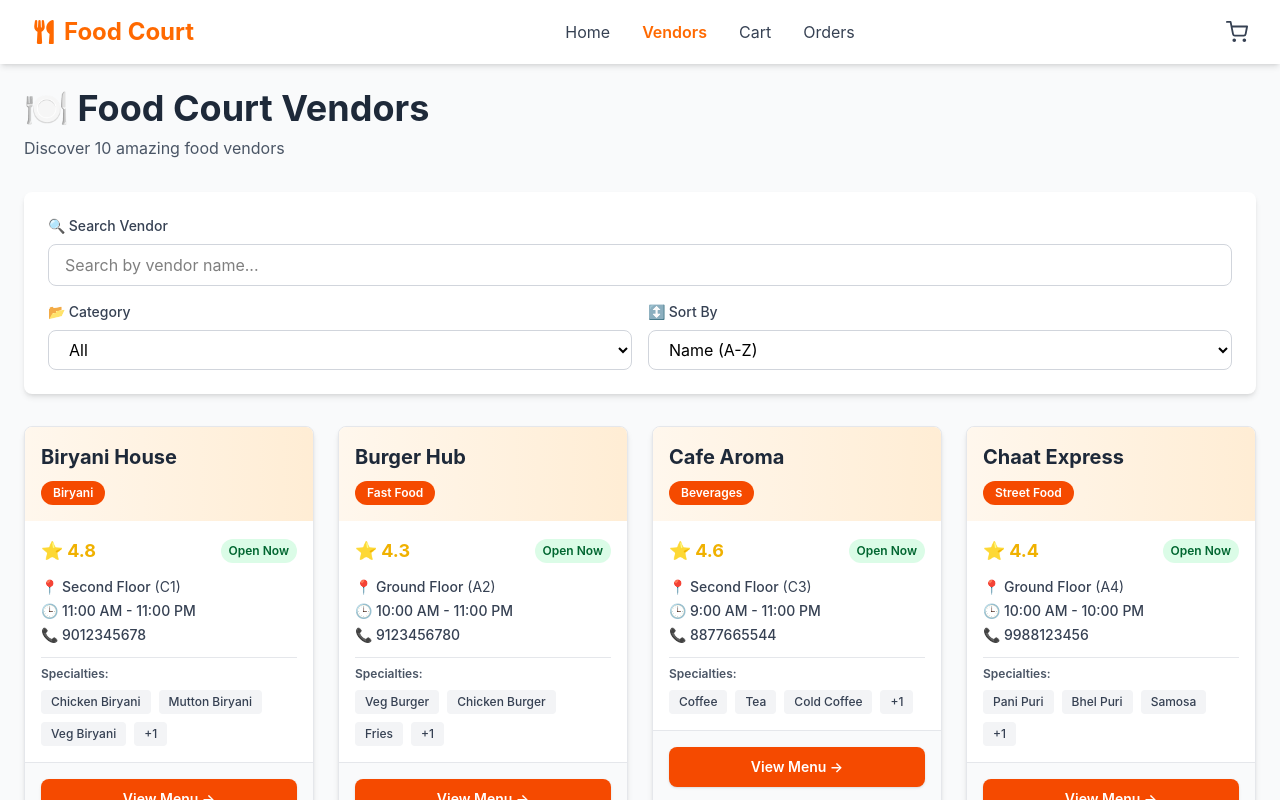
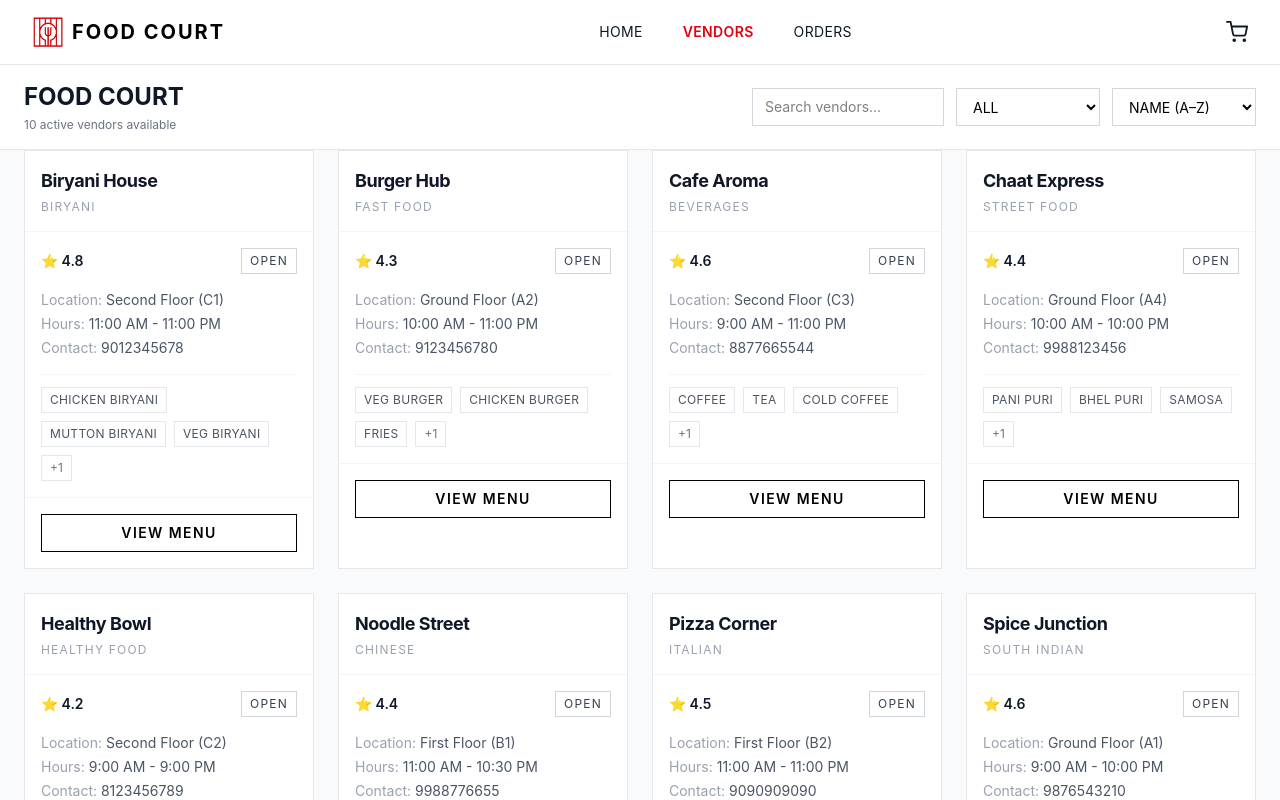
Before and after one commit to karthikjayappa/foodcourt-ui, a React (Vite) app: page /vendors in a window 1280 px wide. Shown: the top 800 px of the page. Built offline with nearby package versions, Linux system fonts and the light colour scheme.

Commit message:
some UI is changed and logo is added

```diff
--- a/src/components/common/Navbar.jsx
+++ b/src/components/common/Navbar.jsx
@@ -2,62 +2,61 @@ import { useState } from "react";
 import { NavLink } from "react-router-dom";
 import { FaUtensils } from "react-icons/fa";
 import { FiMenu, FiX, FiShoppingCart } from "react-icons/fi";
+import logo from "../../assets/logo1.png";
 
 const Navbar = () => {
   const [isMenuOpen, setIsMenuOpen] = useState(false);
 
+  // Removed the Cart object from here
   const navItems = [
     { label: "Home", path: "/" },
     { label: "Vendors", path: "/vendors" },
-    { label: "Cart", path: "/cart" },
     { label: "Orders", path: "/orders" },
   ];
 
   const linkClasses = ({ isActive }) =>
-    `transition-colors duration-200 ${
+    `transition-colors duration-200 tracking-wide uppercase text-sm ${
       isActive
-        ? "text-orange-500 font-semibold"
-        : "text-gray-700 hover:text-orange-500"
+        ? "text-[#E50010] font-semibold"
+        : "text-gray-900 hover:text-[#E50010]"
     }`;
 
   return (
-    <nav className="sticky top-0 z-50 bg-white shadow-md">
+    <nav className="sticky top-0 z-50 bg-white border-b border-gray-200">
       <div className="max-w-7xl mx-auto px-4 sm:px-6 lg:px-8">
         <div className="flex justify-between items-center h-16">
-          {/* Logo */}
+
           <NavLink
             to="/"
-            className="flex items-center gap-2 text-2xl font-bold text-orange-500"
+            className="flex items-center gap-2 text-xl font-bold text-black tracking-widest"
           >
-            <FaUtensils />
-            <span>Food Court</span>
+            <img src={logo} alt="Food Court" className="h-8 w-8 object-contain" />
+            <span>FOOD COURT</span>
           </NavLink>
 
           {/* Desktop Navigation */}
-          <div className="hidden md:flex items-center gap-8">
+          <div className="hidden md:flex items-center gap-10">
             {navItems.map((item) => (
-              <NavLink
-                key={item.path}
-                to={item.path}
-                className={linkClasses}
-              >
+              <NavLink key={item.path} to={item.path} className={linkClasses}>
                 {item.label}
               </NavLink>
             ))}
           </div>
 
-          {/* Cart Icon + Mobile Menu */}
-          <div className="flex items-center gap-4">
+          {/* Right Side */}
+          <div className="flex items-center gap-5">
+
+            {/* Cart Icon */}
             <NavLink
               to="/cart"
-              className="relative text-gray-700 hover:text-orange-500 transition-colors"
+              className="text-gray-900 hover:text-[#E50010] transition-colors"
             >
               <FiShoppingCart size={22} />
             </NavLink>
 
             {/* Mobile Menu Button */}
             <button
-              className="md:hidden text-gray-700"
+              className="md:hidden text-gray-900"
               onClick={() => setIsMenuOpen(!isMenuOpen)}
             >
               {isMenuOpen ? <FiX size={24} /> : <FiMenu size={24} />}
@@ -65,15 +64,15 @@ const Navbar = () => {
           </div>
         </div>
 
-        {/* Mobile Navigation */}
+        {/* Mobile Menu */}
         {isMenuOpen && (
-          <div className="md:hidden border-t border-gray-200 py-3">
-            <div className="flex flex-col space-y-3">
+          <div className="md:hidden border-t border-gray-200 py-4">
+            <div className="flex flex-col space-y-4">
               {navItems.map((item) => (
                 <NavLink
                   key={item.path}
+                  onClick={() => setIsMenuOpen(false)}
                   to={item.path}
-                  onClick={() => setIsMenuOpen(false)}
                   className={linkClasses}
                 >
                   {item.label}
--- a/src/components/vendor/vendorCard.jsx
+++ b/src/components/vendor/vendorCard.jsx
@@ -5,61 +5,67 @@ const VendorCard = ({ vendor }) => {
   const navigate = useNavigate();
 
   return (
-    <div className="bg-white rounded-lg shadow-md hover:shadow-xl transition-all duration-300 overflow-hidden border border-gray-200 hover:border-orange-400">
-      {/* Card Header with Category Badge */}
-      <div className="bg-gradient-to-r from-orange-50 to-orange-100 p-4">
-        <h2 className="text-xl font-bold text-gray-800 mb-2">
+    <div className="bg-white border border-gray-200 hover:border-black transition-all duration-300 group">
+
+      {/* HEADER */}
+      <div className="p-4 border-b border-gray-100">
+        <h2 className="text-lg font-bold text-gray-900 tracking-tight group-hover:text-[#E50010] transition-colors">
           {vendor.name}
         </h2>
-        <span className="inline-block bg-orange-600 text-white text-xs px-3 py-1 rounded-full font-semibold">
+
+        <p className="text-xs uppercase tracking-widest text-gray-400 mt-1">
           {vendor.category}
-        </span>
+        </p>
       </div>
 
-      {/* Card Body */}
-      <div className="p-4 space-y-3">
-        {/* Rating & Status */}
+      {/* BODY */}
+      <div className="p-4 space-y-4">
+
+        {/* Rating + Status */}
         <div className="flex items-center justify-between">
-          <span className="text-yellow-500 font-bold text-lg">
+          <span className="text-sm font-semibold text-gray-900">
             ⭐ {vendor.rating.toFixed(1)}
           </span>
+
           {vendor.isActive && (
-            <span className="text-xs bg-green-100 text-green-800 px-2 py-1 rounded-full font-semibold">
-              Open Now
+            <span className="text-xs uppercase tracking-widest border border-gray-300 px-2 py-1 text-gray-700">
+              Open
             </span>
           )}
         </div>
 
-        {/* Location & Details */}
-        <div className="space-y-1 text-sm text-gray-700">
+        {/* DETAILS */}
+        <div className="space-y-1 text-sm text-gray-600">
           <p>
-            📍 <span className="font-medium">{vendor.location}</span> (
-            {vendor.stallNumber})
+            <span className="text-gray-400">Location:</span>{" "}
+            {vendor.location} ({vendor.stallNumber})
           </p>
+
           <p>
-            🕒 <span className="font-medium">{vendor.openingHours}</span>
+            <span className="text-gray-400">Hours:</span>{" "}
+            {vendor.openingHours}
           </p>
+
           <p>
-            📞 <span className="font-medium">{vendor.phone}</span>
+            <span className="text-gray-400">Contact:</span>{" "}
+            {vendor.phone}
           </p>
         </div>
 
-        {/* Cuisine Tags */}
-        <div className="pt-2 border-t border-gray-200">
-          <p className="text-xs font-semibold text-gray-600 mb-2">
-            Specialties:
-          </p>
+        {/* CUISINE */}
+        <div className="pt-3 border-t border-gray-100">
           <div className="flex flex-wrap gap-2">
             {vendor.cuisine.slice(0, 3).map((item, index) => (
               <span
                 key={index}
-                className="bg-gray-100 text-gray-700 px-2.5 py-1 rounded text-xs font-medium hover:bg-orange-100 hover:text-orange-700 transition-colors"
+                className="text-xs border border-gray-200 px-2 py-1 text-gray-600 uppercase tracking-wide hover:border-black hover:text-black transition"
               >
                 {item}
               </span>
             ))}
+
             {vendor.cuisine.length > 3 && (
-              <span className="bg-gray-100 text-gray-700 px-2.5 py-1 rounded text-xs font-medium">
+              <span className="text-xs border border-gray-200 px-2 py-1 text-gray-500">
                 +{vendor.cuisine.length - 3}
               </span>
             )}
@@ -67,14 +73,16 @@ const VendorCard = ({ vendor }) => {
         </div>
       </div>
 
-      {/* Card Footer */}
-      <div className="bg-gray-50 p-4 border-t border-gray-200">
+      {/* FOOTER */}
+      <div className="p-4 border-t border-gray-100 bg-white">
+
         <button
           onClick={() => navigate(`/vendor/${vendor.id}`)}
-          className="w-full bg-orange-600 hover:bg-orange-700 active:bg-orange-800 text-white py-2.5 rounded-lg transition-all font-semibold text-sm shadow-sm hover:shadow-md"
+          className="w-full border border-black text-black py-2 text-sm uppercase tracking-widest font-semibold hover:bg-black hover:text-white transition-all"
         >
-          View Menu →
+          View Menu
         </button>
+
       </div>
     </div>
   );
--- a/src/pages/VendorDetails.jsx
+++ b/src/pages/VendorDetails.jsx
@@ -10,19 +10,18 @@ const VendorDetails = () => {
   const { addToCart } = useContext(CartContext);
   const [selectedCategory, setSelectedCategory] = useState("All");
 
-  // Find vendor
   const vendor = vendors.find((v) => v.id === parseInt(vendorId));
 
   if (!vendor) {
     return (
       <div className="min-h-screen flex items-center justify-center bg-gray-50">
         <div className="text-center">
-          <h2 className="text-2xl font-bold text-gray-800 mb-4">
+          <h2 className="text-2xl font-bold text-gray-900 mb-4">
             Vendor Not Found
           </h2>
           <button
             onClick={() => navigate("/vendors")}
-            className="bg-orange-600 hover:bg-orange-700 text-white px-6 py-2 rounded-lg"
+            className="bg-black hover:bg-gray-900 text-white px-6 py-2"
           >
             Back to Vendors
           </button>
@@ -31,14 +30,9 @@ const VendorDetails = () => {
     );
   }
 
-  // Get vendor's menu items
   const vendorMenu = menuItems.filter((item) => item.vendorId === vendor.id);
-  const categories = [
-    "All",
-    ...new Set(vendorMenu.map((item) => item.category)),
-  ];
+  const categories = ["All", ...new Set(vendorMenu.map((item) => item.category))];
 
-  // Filter items by category
   const filteredItems = vendorMenu.filter(
     (item) => selectedCategory === "All" || item.category === selectedCategory
   );
@@ -51,67 +45,77 @@ const VendorDetails = () => {
       vendorId: vendor.id,
       vendorName: vendor.name,
     });
-    alert(`${item.name} added to cart!`);
   };
 
   return (
     <div className="min-h-screen bg-gray-50">
-      {/* Header with Back Button */}
-      <div className="bg-white shadow-sm sticky top-0 z-10">
+
+      <div className="bg-white border-b border-gray-200 sticky top-0 z-10">
         <div className="max-w-7xl mx-auto px-6 py-4 flex items-center justify-between">
           <button
             onClick={() => navigate("/vendors")}
-            className="flex items-center text-orange-600 hover:text-orange-700 font-semibold"
+            className="text-black hover:text-[#E50010] font-semibold transition-colors"
           >
-            ← Back to Vendors
+            ← Back
           </button>
-          <h1 className="text-2xl font-bold text-gray-800">Menu</h1>
-          <div className="w-32"></div>
+
+          <h1 className="text-lg font-bold tracking-widest text-gray-900 uppercase">
+            Menu
+          </h1>
+
+          <div className="w-20"></div>
         </div>
       </div>
 
-      {/* Vendor Info */}
-      <div className="bg-gradient-to-r from-orange-600 to-orange-700 text-white p-8">
+
+      <div className="bg-white border-b border-gray-200 p-8">
         <div className="max-w-7xl mx-auto">
-          <h1 className="text-4xl font-bold mb-2">{vendor.name}</h1>
-          <div className="flex flex-wrap gap-6 text-orange-50">
+          <h1 className="text-4xl font-bold text-gray-900 tracking-tight">
+            {vendor.name}
+          </h1>
+
+          <div className="flex flex-wrap gap-8 mt-4 text-sm text-gray-700">
             <div>
-              <p className="text-sm opacity-90">Category</p>
-              <p className="text-lg font-semibold">{vendor.category}</p>
+              <p className="text-gray-400 uppercase text-xs">Category</p>
+              <p className="font-semibold">{vendor.category}</p>
             </div>
+
             <div>
-              <p className="text-sm opacity-90">Rating</p>
-              <p className="text-lg font-semibold">⭐ {vendor.rating}</p>
+              <p className="text-gray-400 uppercase text-xs">Rating</p>
+              <p className="font-semibold">⭐ {vendor.rating}</p>
             </div>
+
             <div>
-              <p className="text-sm opacity-90">Location</p>
-              <p className="text-lg font-semibold">
+              <p className="text-gray-400 uppercase text-xs">Location</p>
+              <p className="font-semibold">
                 {vendor.location} - {vendor.stallNumber}
               </p>
             </div>
+
             <div>
-              <p className="text-sm opacity-90">Hours</p>
-              <p className="text-lg font-semibold">{vendor.openingHours}</p>
+              <p className="text-gray-400 uppercase text-xs">Hours</p>
+              <p className="font-semibold">{vendor.openingHours}</p>
             </div>
+
             <div>
-              <p className="text-sm opacity-90">Contact</p>
-              <p className="text-lg font-semibold">{vendor.phone}</p>
+              <p className="text-gray-400 uppercase text-xs">Contact</p>
+              <p className="font-semibold">{vendor.phone}</p>
             </div>
           </div>
         </div>
       </div>
 
-      {/* Category Filter */}
-      <div className="max-w-7xl mx-auto px-6 py-8">
-        <div className="flex gap-3 overflow-x-auto pb-4">
+      {/* Categories */}
+      <div className="max-w-7xl mx-auto px-6 py-6">
+        <div className="flex gap-3 overflow-x-auto">
           {categories.map((category) => (
             <button
               key={category}
               onClick={() => setSelectedCategory(category)}
-              className={`px-6 py-2 rounded-full font-semibold whitespace-nowrap transition-all ${
+              className={`px-5 py-2 border text-sm font-semibold uppercase tracking-wide transition-all whitespace-nowrap ${
                 selectedCategory === category
-                  ? "bg-orange-600 text-white shadow-lg"
-                  : "bg-white text-gray-700 border-2 border-gray-200 hover:border-orange-600"
+                  ? "bg-black text-white border-black"
+                  : "bg-white text-gray-800 border-gray-300 hover:border-[#E50010] hover:text-[#E50010]"
               }`}
             >
               {category}
@@ -120,7 +124,7 @@ const VendorDetails = () => {
         </div>
       </div>
 
-      {/* Menu Items Grid */}
+      {/* Items */}
       <div className="max-w-7xl mx-auto px-6 pb-12">
         {filteredItems.length > 0 ? (
           <div className="grid grid-cols-1 md:grid-cols-2 lg:grid-cols-3 gap-6">
@@ -133,62 +137,65 @@ const VendorDetails = () => {
             ))}
           </div>
         ) : (
-          <div className="text-center py-12">
-            <p className="text-xl text-gray-600">
-              No items available in this category
-            </p>
-          </div>
+          <p className="text-center text-gray-500 py-12">
+            No items available
+          </p>
         )}
       </div>
     </div>
   );
 };
 
-// Menu Item Component
+/* ---------------- MENU ITEM ---------------- */
+
 const MenuItem = ({ item, onAddToCart }) => {
   return (
-    <div className="bg-white rounded-lg shadow-md hover:shadow-lg transition-shadow overflow-hidden">
-      {/* Item Image Placeholder */}
-      <div className="bg-gradient-to-br from-orange-100 to-orange-50 h-40 flex items-center justify-center text-5xl">
+    <div className="bg-white border border-gray-200 hover:border-gray-400 transition-all">
+
+      {/* Image */}
+      <div className="h-40 flex items-center justify-center text-5xl bg-gray-50">
         {item.emoji || "🍽️"}
       </div>
 
-      {/* Item Info */}
+      {/* Content */}
       <div className="p-4 space-y-3">
-        <div>
-          <h3 className="text-lg font-bold text-gray-800">{item.name}</h3>
-          <p className="text-xs text-gray-500 font-medium">{item.category}</p>
-        </div>
+        <h3 className="text-lg font-bold text-gray-900">{item.name}</h3>
+
+        <p className="text-xs uppercase tracking-wide text-gray-400">
+          {item.category}
+        </p>
 
         <p className="text-sm text-gray-600">{item.description}</p>
 
-        {/* Rating & Availability */}
-        <div className="flex items-center justify-between">
-          <span className="text-yellow-500 font-semibold">
+        {/* Status */}
+        <div className="flex justify-between text-sm">
+          <span className="text-gray-900 font-semibold">
             {item.rating ? `⭐ ${item.rating}` : "New"}
           </span>
+
           <span
-            className={`text-xs font-semibold px-2 py-1 rounded-full ${
+            className={`text-xs border px-2 py-1 uppercase tracking-wide ${
               item.available
-                ? "bg-green-100 text-green-800"
-                : "bg-red-100 text-red-800"
+                ? "border-gray-300 text-gray-700"
+                : "border-red-300 text-[#E50010]"
             }`}
           >
-            {item.available ? "Available" : "Out of Stock"}
+            {item.available ? "Available" : "Out of stock"}
           </span>
         </div>
 
-        {/* Price & Button */}
-        <div className="flex items-center justify-between pt-2 border-t border-gray-200">
-          <span className="text-2xl font-bold text-orange-600">
+        {/* Bottom */}
+        <div className="flex items-center justify-between border-t pt-3 border-gray-200">
+          <span className="text-xl font-bold text-gray-900">
             ₹{item.price}
           </span>
+
           <button
             onClick={onAddToCart}
             disabled={!item.available}
-            className="bg-orange-600 hover:bg-orange-700 disabled:bg-gray-400 text-white px-4 py-2 rounded-lg font-semibold transition-colors disabled:cursor-not-allowed"
+            className="bg-black text-white px-4 py-2 text-sm font-semibold uppercase tracking-wide hover:bg-[#E50010] disabled:bg-gray-300 transition-colors"
           >
-            Add to Cart
+            Add
           </button>
         </div>
       </div>
--- a/src/pages/Vendors.jsx
+++ b/src/pages/Vendors.jsx
@@ -2,6 +2,7 @@ import React, { useState } from "react";
 import { useNavigate } from "react-router-dom";
 import vendors from "../data/vendors";
 import VendorCard from "../components/vendor/VendorCard";
+
 
 const Vendors = () => {
   const navigate = useNavigate();
@@ -9,17 +10,21 @@ const Vendors = () => {
   const [sortBy, setSortBy] = useState("name");
   const [searchTerm, setSearchTerm] = useState("");
 
-  // Get unique categories
+
   const categories = ["All", ...new Set(vendors.map((v) => v.category))];
 
-  // Filter and sort vendors
+
   const filteredVendors = vendors
     .filter((vendor) => {
       const categoryMatch =
         filterCategory === "All" || vendor.category === filterCategory;
+
+
       const searchMatch = vendor.name
         .toLowerCase()
         .includes(searchTerm.toLowerCase());
+
+
       return categoryMatch && searchMatch && vendor.isActive;
     })
     .sort((a, b) => {
@@ -35,76 +40,74 @@ const Vendors = () => {
       }
     });
 
+
   return (
-    <div className="min-h-screen bg-gray-50 p-6">
-      {/* Header */}
-      <div className="max-w-7xl mx-auto mb-8">
-        <h1 className="text-4xl font-bold text-gray-800 mb-2">
-          🍽️ Food Court Vendors
+    <div className="min-h-screen bg-gray-50">
+
+
+      {/* HEADER + FILTERS IN SAME ROW */}
+      <div className="border-b border-gray-200 bg-white">
+        <div className="max-w-7xl mx-auto px-6 py-4">
+
+          {/* TOP ROW: Title + Search + Category + Sort */}
+          <div className="flex flex-col lg:flex-row lg:items-center gap-4">
+
+            {/* TITLE */}
+            <div className="flex-1">
+              <h1 className="text-2xl font-bold text-gray-900 uppercase">
+                Food Court
               </h1>
-        <p className="text-gray-600">
-          Discover {filteredVendors.length} amazing food vendors
+              <p className="text-gray-500 text-xs mt-1">
+                {filteredVendors.length} active vendors available
               </p>
             </div>
 
-      {/* Search & Filter Bar */}
-      <div className="max-w-7xl mx-auto mb-8">
-        <div className="bg-white rounded-lg shadow-md p-6 space-y-4">
-          {/* Search */}
-          <div>
-            <label className="block text-sm font-medium text-gray-700 mb-2">
-              🔍 Search Vendor
-            </label>
+
+            {/* SEARCH + CATEGORY + SORT */}
+            <div className="flex flex-col sm:flex-row gap-3">
+
+              {/* SEARCH */}
               <input
                 type="text"
-              placeholder="Search by vendor name..."
+                placeholder="Search vendors..."
                 value={searchTerm}
                 onChange={(e) => setSearchTerm(e.target.value)}
-              className="w-full px-4 py-2 border border-gray-300 rounded-lg focus:outline-none focus:ring-2 focus:ring-orange-500"
+                className="px-3 py-2 border border-gray-300 focus:border-black outline-none transition text-sm w-full sm:w-48"
               />
-          </div>
 
-          {/* Filter & Sort */}
-          <div className="grid grid-cols-1 md:grid-cols-2 gap-4">
-            {/* Category Filter */}
-            <div>
-              <label className="block text-sm font-medium text-gray-700 mb-2">
-                📂 Category
-              </label>
+
+              {/* CATEGORY */}
               <select
                 value={filterCategory}
                 onChange={(e) => setFilterCategory(e.target.value)}
-                className="w-full px-4 py-2 border border-gray-300 rounded-lg focus:outline-none focus:ring-2 focus:ring-orange-500"
+                className="px-3 py-2 border border-gray-300 focus:border-black outline-none text-sm w-full sm:w-36"
               >
                 {categories.map((category) => (
                   <option key={category} value={category}>
-                    {category}
+                    {category.toUpperCase()}
                   </option>
                 ))}
               </select>
-            </div>
 
-            {/* Sort */}
-            <div>
-              <label className="block text-sm font-medium text-gray-700 mb-2">
-                ↕️ Sort By
-              </label>
+
+              {/* SORT */}
               <select
                 value={sortBy}
                 onChange={(e) => setSortBy(e.target.value)}
-                className="w-full px-4 py-2 border border-gray-300 rounded-lg focus:outline-none focus:ring-2 focus:ring-orange-500"
+                className="px-3 py-2 border border-gray-300 focus:border-black outline-none text-sm w-full sm:w-36"
               >
-                <option value="name">Name (A-Z)</option>
-                <option value="rating">Highest Rating</option>
-                <option value="location">Location</option>
+                <option value="name">NAME (A–Z)</option>
+                <option value="rating">RATING (HIGH–LOW)</option>
+                <option value="location">LOCATION</option>
               </select>
             </div>
           </div>
         </div>
       </div>
 
-      {/* Vendors Grid */}
-      <div className="max-w-7xl mx-auto">
+
+      {/* GRID */}
+      <div className="max-w-7xl mx-auto px-6 pb-12">
         {filteredVendors.length > 0 ? (
           <div className="grid grid-cols-1 sm:grid-cols-2 lg:grid-cols-3 xl:grid-cols-4 gap-6">
             {filteredVendors.map((vendor) => (
@@ -112,9 +115,9 @@ const Vendors = () => {
             ))}
           </div>
         ) : (
-          <div className="text-center py-12">
-            <p className="text-xl text-gray-600">
-              No vendors found matching your criteria
+          <div className="text-center py-20">
+            <p className="text-gray-500 uppercase tracking-widest">
+              No vendors found
             </p>
           </div>
         )}
@@ -123,4 +126,5 @@ const Vendors = () => {
   );
 };
 
+
 export default Vendors;
```
Also changed, not shown: src/assets/logo.png (added), src/assets/logo1.png (added). Lines whose indentation alone changed are shown as unchanged.
